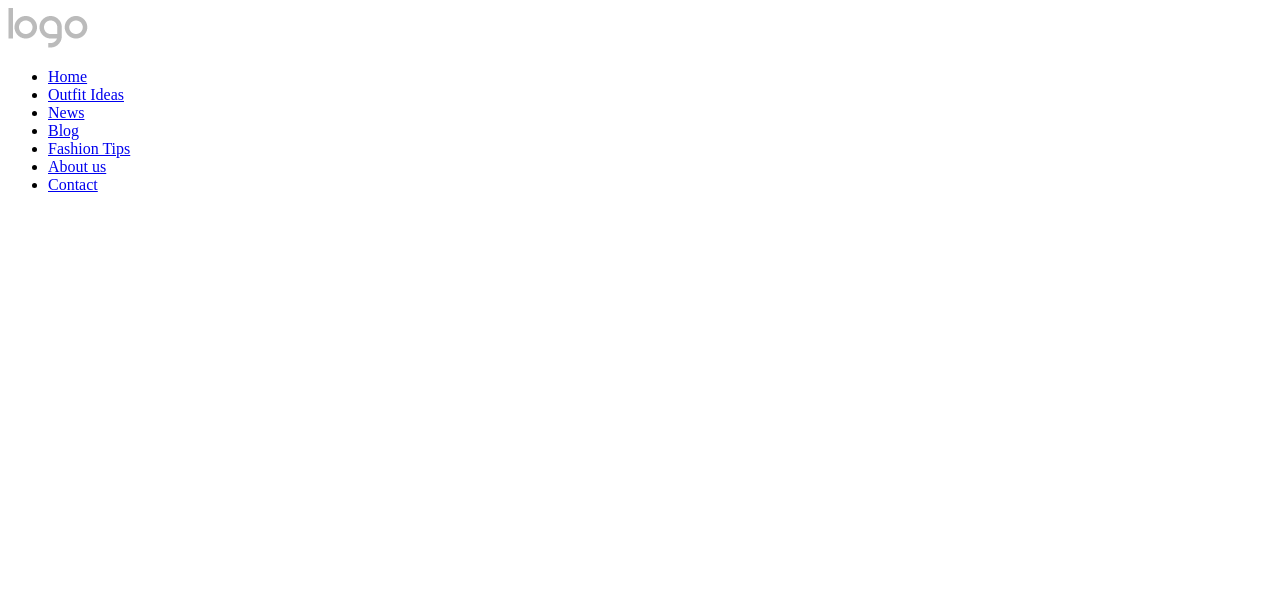
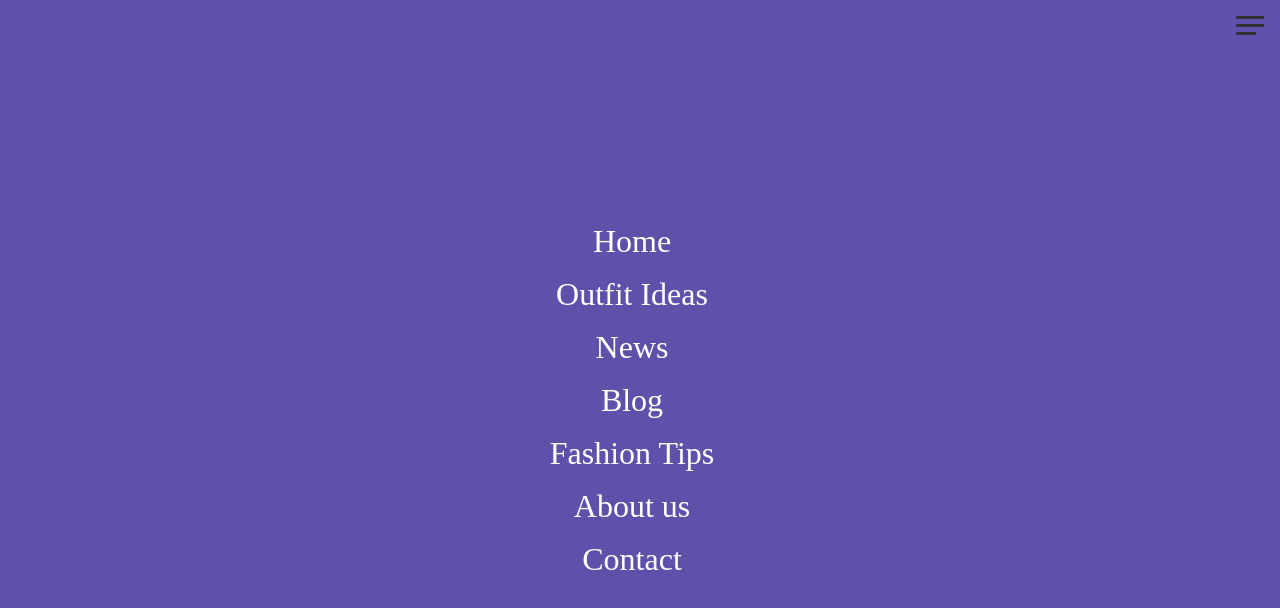
Before and after one commit to RS-coding/VioletBlue, a plain HTML site: page index.html in a window 1280 px wide. Drawn offline with Linux system fonts and the light colour scheme.

Commit message:
SCSS
In navigation.scss file started to make the styles for  the button when
closed and when opened, using in the last one a new class called open
that isnt included in html.
JAVASCRIPT
In javascript added an event of click in the menu-btn which will add the
'open' class if sdoesnt exist the class, and remove the class if already
exists ,to show the behaviour of the menu hamburguer that transforms to
a cross when the open class exists and return to burguer menu when the
class is removed.
SCSS
Added styles to the menu list background color and color of the text
including  when its hovered.
NEXT STEP
is to include visbility or transform YX out of the screen using negative numbers zero of the list at this stage and  next add a open class that
will show the menu list with visibility. Add the functionality to the
javasdcript to permit that this elementos have also a class called open
that when exists will show the menu and when its removed the menu will
be hidden .

```diff
--- a/index.html
+++ b/index.html
@@ -5,6 +5,8 @@
     <meta http-equiv="X-UA-Compatible" content="IE=edge">
     <meta name="viewport" content="width=device-width, initial-scale=1.0">
     <title>Violet Website Template</title>
+
+    <link rel="stylesheet" href="css/main.css">
 </head>
 <body>
     <header class="header">
@@ -12,7 +14,6 @@
             <img class="logo__image" src="img/default-logo.png" alt="">
         </a>
 
-        <div class="menu">
         <div class="menu-btn">
                 <span class="menu-btn__burger"></span>
         </div>
@@ -28,8 +29,10 @@
 
             </ul>
         </nav>
-        </div>
+
 
     </header>
+
+    <script src="js/menu-burger.js"></script>
 </body>
 </html>
--- /dev/null
+++ b/js/menu-burger.js
@@ -0,0 +1,19 @@
+const menuBtn =document.querySelector('.menu-btn');
+const burger = document.querySelector('.menu-btn__burger');
+
+
+menuBtn.addEventListener('click',toggleMenu);
+
+let showMenu = false;
+
+function toggleMenu(){
+    if(!showMenu){
+        burger.classList.add('open');
+
+        showMenu = true;
+    }else{
+        burger.classList.remove('open');
+
+        showMenu = false;
+    }
+}
--- a/scss/abstracts/_functions.scss
+++ b/scss/abstracts/_functions.scss
@@ -8,7 +8,7 @@
 
 @function set-text-color($color) {
     @if(lightness($color) > 40%) {
-        @return #000000;
+        @return ($grey-color);
     }@else {
         @return #ffffff;
     }
--- a/scss/layout/_header.scss
+++ b/scss/layout/_header.scss
@@ -1,8 +1,7 @@
 .header{
-
-    display:flex;
-
-    a img{
-        width:100%;
-    }
+    width:100%;
+    position:fixed;
+    top:0;
+    padding:1rem;
+    z-index:2;
 }
--- a/scss/layout/_navigation.scss
+++ b/scss/layout/_navigation.scss
@@ -0,0 +1,97 @@
+.menu-btn{
+        position:absolute;
+        z-index:1;
+        top:1rem;
+        right:1rem;
+        width:28px;
+        height:20px;
+        cursor:pointer;
+        @include transition-ease;
+
+        &__burger{
+                position:absolute;
+                right:0;
+                top:.5rem;
+                width:28px;
+                height:3px;
+                background-color:set-text-color($white-color);
+                @include transition-ease;
+
+
+                &::before{
+                    content:'';
+                    position:absolute;
+                    top:-8px;
+                    width:28px;
+                    height:3px;
+                    background-color:set-text-color($white-color);
+                    @include transition-ease;
+                }
+
+                &::after{
+                    @extend .menu-btn__burger::before;
+                    top:8px;
+                    width:20px;
+                }
+
+                &.open{
+                    transform:rotate(360deg);
+                    background:transparent;
+
+                    &::before{
+                        transform:rotate(45deg) translate(6.8px,7.1px);
+                        width:20px;
+                        background-color:$white-color;
+                    }
+
+                    &::after{
+                        transform:rotate(-45deg) translate(4.2px, -4.5px);
+                        width:20px;
+                        background-color:$white-color;
+                    }
+                }
+        }
+
+}
+
+.nav{
+    position:fixed;
+    top:0;
+    left:0;
+    width:100vw;
+    /* opacity:.98; */
+    /* visibility:hidden;*/
+}
+
+.menu-nav{
+    display:flex;
+    flex-flow:column wrap;
+    align-items:center;
+    justify-content:center;
+    height:100vh;
+    overflow:hidden;
+    background-color:$primary-color;
+    list-style-type:none;
+    padding-right:1rem;
+    /* transform:translateY(-100%); */
+    @include transition-ease;
+
+    &__item{
+       /*  transform:translateX(100vw); */
+        @include transition-ease;
+         padding:.5rem 0;
+    }
+
+    &__link{
+        font-size:2rem;
+
+        font-weight:300;
+        color:$white-color;
+        @include transition-ease;
+
+        &:hover{
+           color:$secondary-color;
+        }
+
+    }
+}
```
Also changed, not shown: css/main.css. Lines whose indentation alone changed are shown as unchanged.
